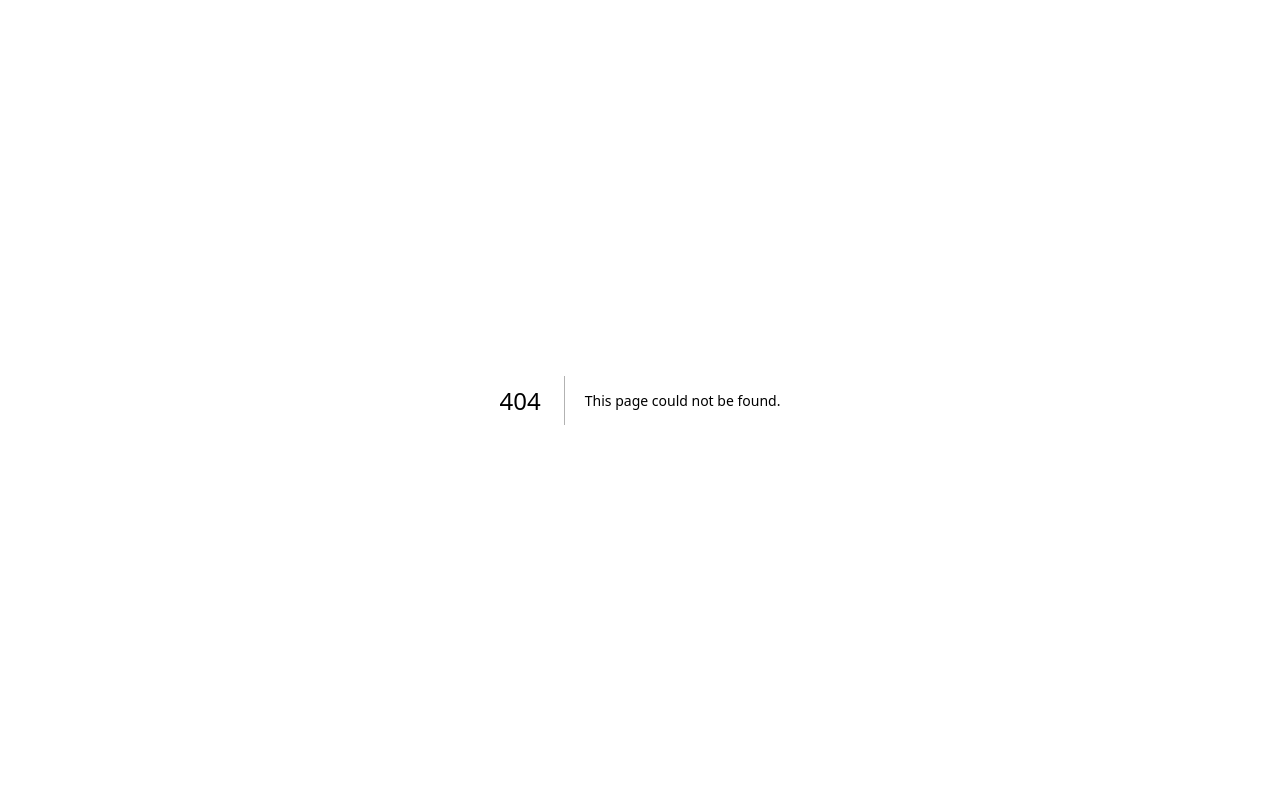
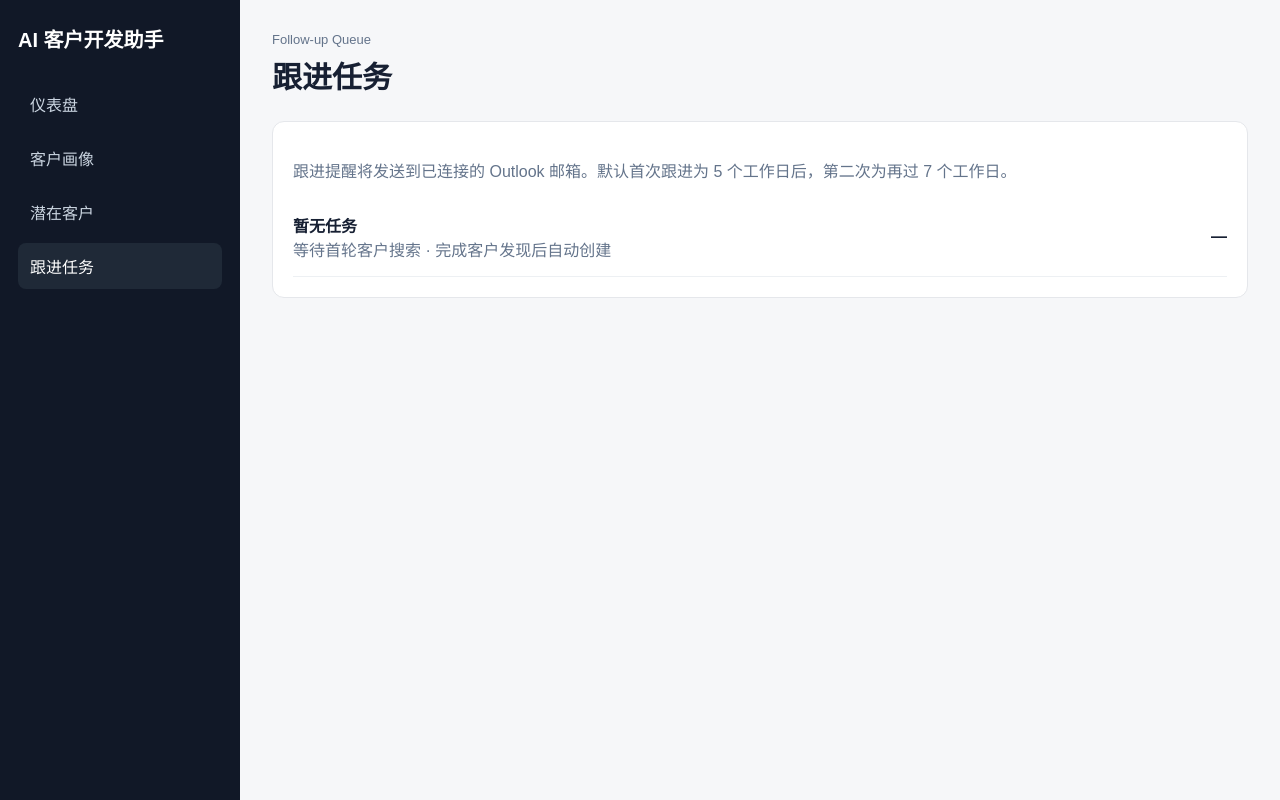
Before and after one commit to alyssa88-cloud/alyssa88-cloud-codex-project, a Next.js app in the folder apps/web/: page /follow-ups in a window 1280 px wide. Before the commit this address had no page. Built offline with nearby package versions, Linux system fonts and the light colour scheme.

Commit message:
feat(web): add follow-up queue

```diff
--- /dev/null
+++ b/apps/web/app/follow-ups/page.tsx
@@ -0,0 +1,18 @@
+const tasks = [
+  { company: "暂无任务", contact: "等待首轮客户搜索", due: "—", action: "完成客户发现后自动创建" },
+];
+
+export default function FollowUpsPage() {
+  return (
+    <div className="shell">
+      <aside className="sidebar"><div className="brand">AI 客户开发助手</div><nav className="nav"><a href="/">仪表盘</a><a href="/icp">客户画像</a><a href="/leads">潜在客户</a><a className="active" href="/follow-ups">跟进任务</a></nav></aside>
+      <main className="main">
+        <header className="header"><div><p className="eyebrow">Follow-up Queue</p><h1>跟进任务</h1></div></header>
+        <section className="card">
+          <p className="muted">跟进提醒将发送到已连接的 Outlook 邮箱。默认首次跟进为 5 个工作日后，第二次为再过 7 个工作日。</p>
+          {tasks.map((task) => <div className="lead" key={task.company}><div><strong>{task.company}</strong><div className="muted">{task.contact} · {task.action}</div></div><div><strong>{task.due}</strong></div></div>)}
+        </section>
+      </main>
+    </div>
+  );
+}
```
